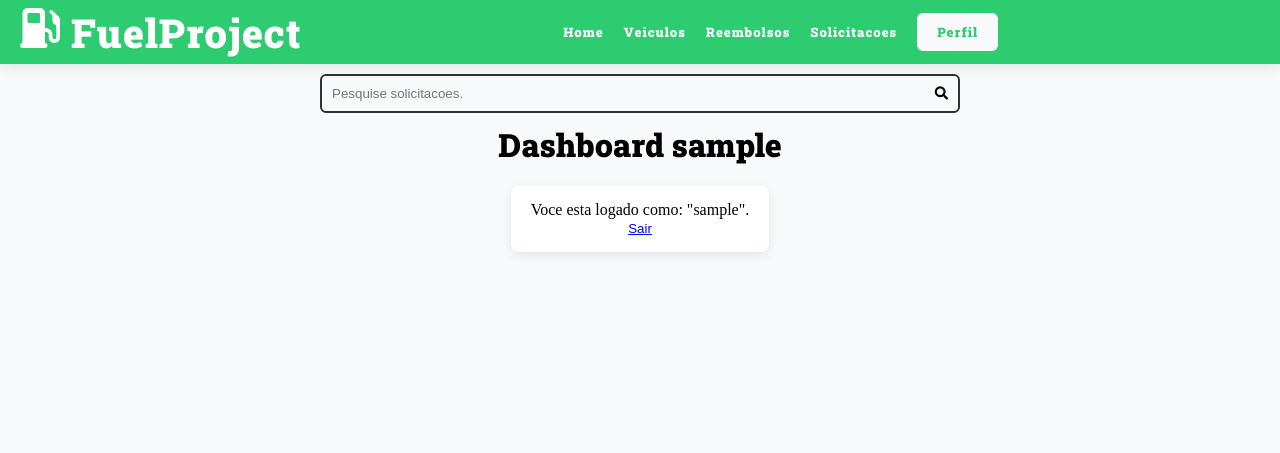
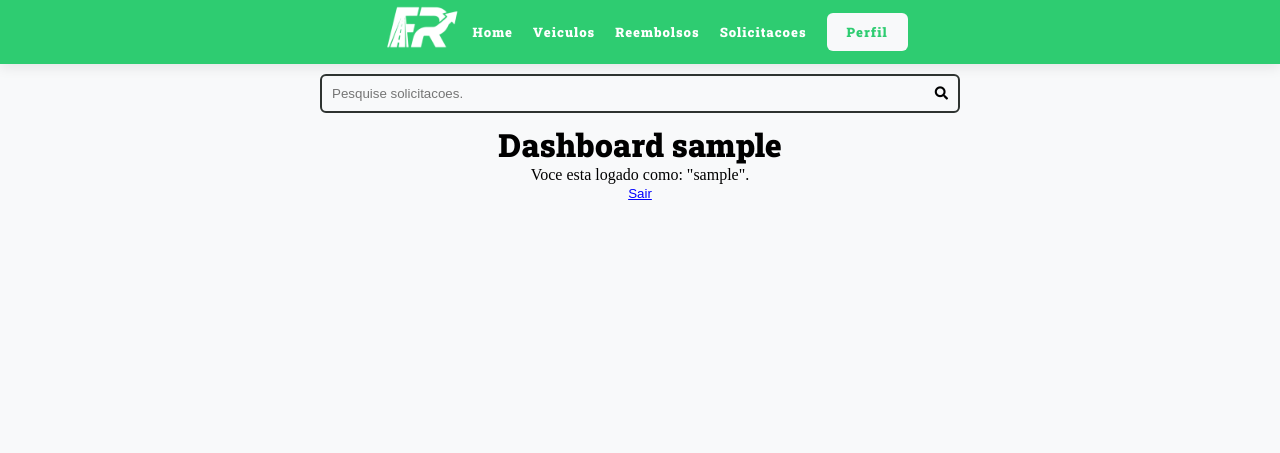
Before and after one commit to machadopy/fuelproject, a Django app: page /usuarios/ in a window 1280 px wide. Shown: the top 453 px of the page. Run offline with Django 5.2, Linux system fonts and the light colour scheme; the visitor is signed in with stand-in values (Sample User, id 1); data that the repository does not hold is empty; some libraries are stand-ins or nearby versions.

Commit message:
Implement code changes to enhance functionality and improve performance

```diff
--- a/static/css/style.css
+++ b/static/css/style.css
@@ -140,6 +140,11 @@ main{
 
     height: 8vh;
 }
+.main-header{
+    display: flex;
+    flex-direction: row;
+    justify-content: space-between;
+}
 
 .container {
     display: flex;
@@ -147,7 +152,7 @@ main{
     justify-content: space-between;
     align-items: center;
 
-    width: 100%;
+
 
     max-width: 1400px;
 
@@ -155,7 +160,9 @@ main{
 
     padding: 1rem 2rem;
 }
-
+.logo-fr{
+    max-width: 100px;
+}
 .main-logo{
     font-size: 4rem;
     color: var(--color-white);
@@ -425,15 +432,6 @@ h1,h2,h3,h4{
     transform: scale(1.05);
     box-shadow: 0 4px 12px rgba(0,0,0,0.2);
 
-}
-.login-message-container{
-    margin: 2rem auto 4rem;
-    padding: 1.5rem 2rem;
-    width: fit-content;
-    background-color: var(--color-white);
-    border-radius: 8px;
-    box-shadow: 0 4px 12px rgba(0,0,0,0.08);
-    text-align: center;
 }
 .linkreembolsos{
 
--- a/templates/partials/_header.html
+++ b/templates/partials/_header.html
@@ -2,8 +2,7 @@
       <div class="main-header container" id="nav-principal">
 
               <div class="main-logo">
-                <a href="/usuarios/"><i class="fa-solid fa-gas-pump main-logo-icon"></i></a>
-                <a href="/usuarios/" class="main-text">FuelProject</a>
+                <a href="/usuarios/"><img src="/static/img/logo_branca.png" alt="" class="logo-fr"></a>
               </div>
 
 
--- a/usuarios/templates/usuarios/dashboard.html
+++ b/usuarios/templates/usuarios/dashboard.html
@@ -9,6 +9,6 @@
 
 
 {% include 'partials/_forreembolsos.html' %}
-{% include 'usuarios/partials/login_messages.html' %}
+<div style="text-align: center;">{% include 'usuarios/partials/login_messages.html' %}</div>
 
 {% endblock %}
```
Also changed, not shown: static/img/logo_branca.png (added), static/img/logo_verde.png (added).
